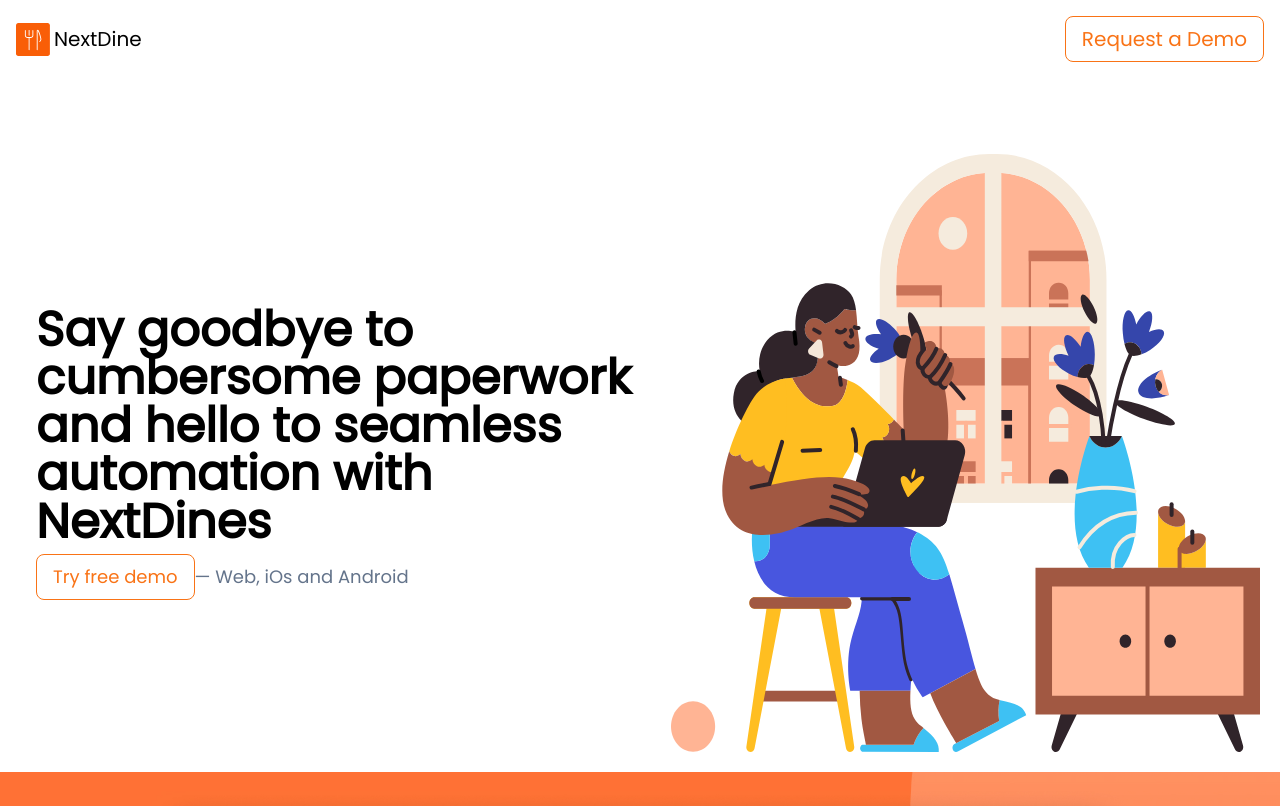
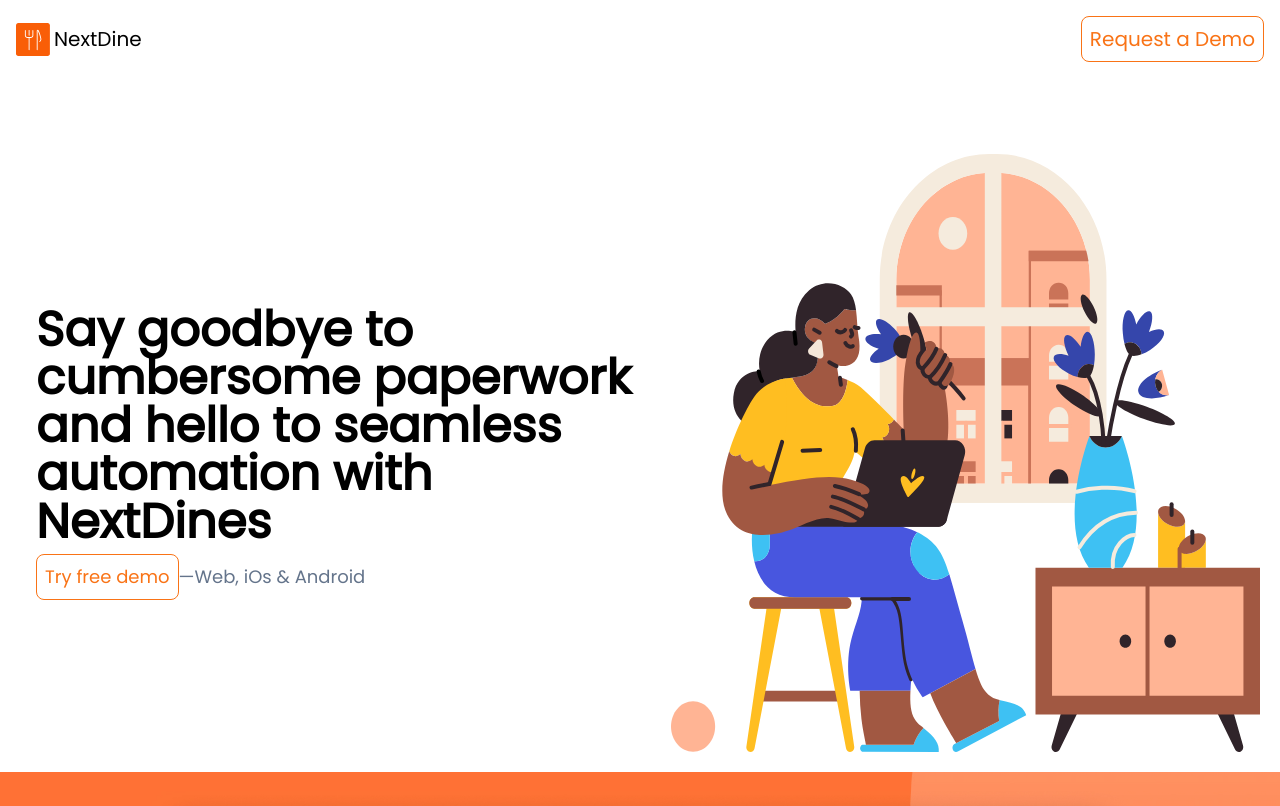
Before and after one commit to thegr8binil/NextDine, a Next.js app: page / in a window 1280 px wide. Shown: the top 806 px of the page. Built offline with nearby package versions, Linux system fonts and the light colour scheme.

Commit message:
final changes

```diff
--- a/components/HeroSection.js
+++ b/components/HeroSection.js
@@ -11,7 +11,7 @@
         </h1>
         <div className="flex items-center justify-start text-lg font-normal mt-2 ">
            <Modal buttonText="Try free demo" />
-            <h1 className="font-normal text-slate-500">— Web, iOs and Android</h1>
+            <h1 className="font-normal text-slate-500">—Web, iOs & Android</h1>
         </div>
 
        </div>
--- a/components/Modal.js
+++ b/components/Modal.js
@@ -46,7 +46,7 @@
     <main>
       <button
         onClick={toggleModal}
-        className="bg-white text-orange-500 rounded-lg px-4 py-2 border border-orange-500 hover:bg-orange-500 hover:text-white"
+        className="bg-white text-orange-500 rounded-lg px-2 py-2 border border-orange-500 hover:bg-orange-500 hover:text-white"
         type="button"
       >
         {buttonText}
```
